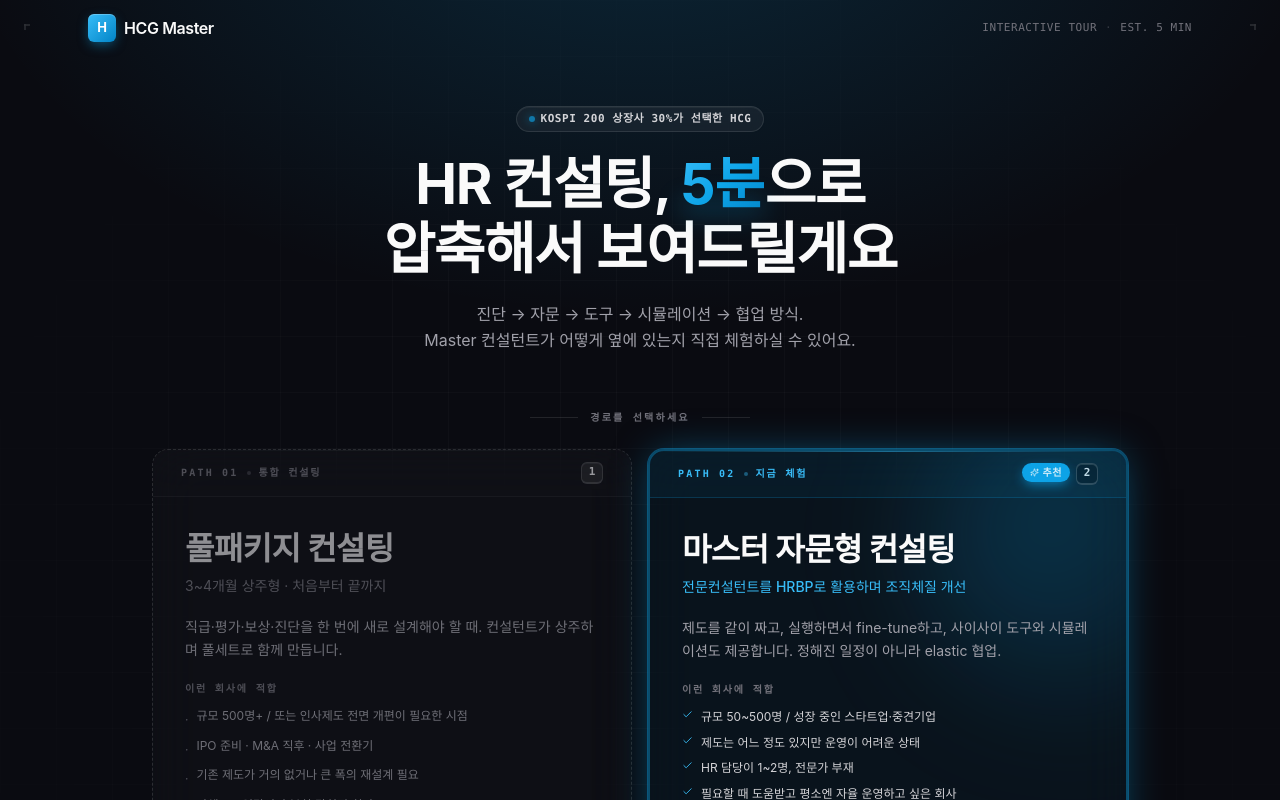
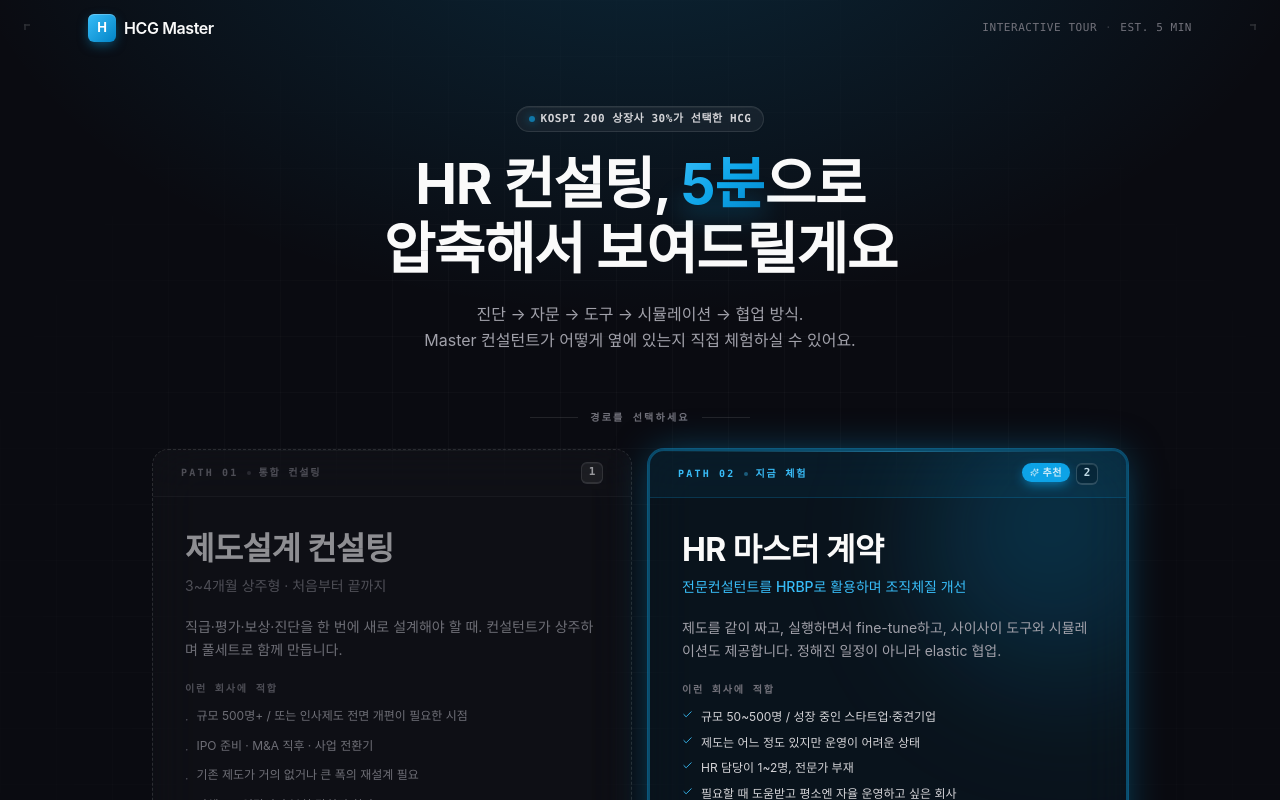
Before and after one commit to skyyoung2030-star/hradvisory, a React (Vite) app: page / in a window 1280 px wide. Shown: the top 800 px of the page. Built offline with nearby package versions, Linux system fonts and the light colour scheme; no server answers; a web font is replaced by a local one.

Commit message:
Updated Welcome.tsx

```diff
--- a/src/pages/Welcome.tsx
+++ b/src/pages/Welcome.tsx
@@ -166,7 +166,7 @@ function TurnkeyPath({ onCtaClick }: { onCtaClick: () => void }) {
 
         <div className="p-7 sm:p-8 pb-4">
           <h2 className="block text-[clamp(24px,3.5vw,32px)] font-bold tracking-[-0.02em] leading-tight text-ink-700">
-            풀패키지 컨설팅
+            제도설계 컨설팅
           </h2>
           <p className="block text-[14px] text-ink-500 mt-1.5">
             3~4개월 상주형 · 처음부터 끝까지
@@ -259,7 +259,7 @@ function MasterPath({ onCtaClick }: { onCtaClick: () => void }) {
 
           <div className="relative">
             <h2 className="block text-[clamp(24px,3.5vw,32px)] font-bold tracking-[-0.02em] leading-tight text-ink-900">
-              마스터 자문형 컨설팅
+              HR 마스터 계약
             </h2>
             <p className="block text-[14px] text-accent-400 font-medium mt-1.5">
               전문컨설턴트를 HRBP로 활용하며 조직체질 개선
```
